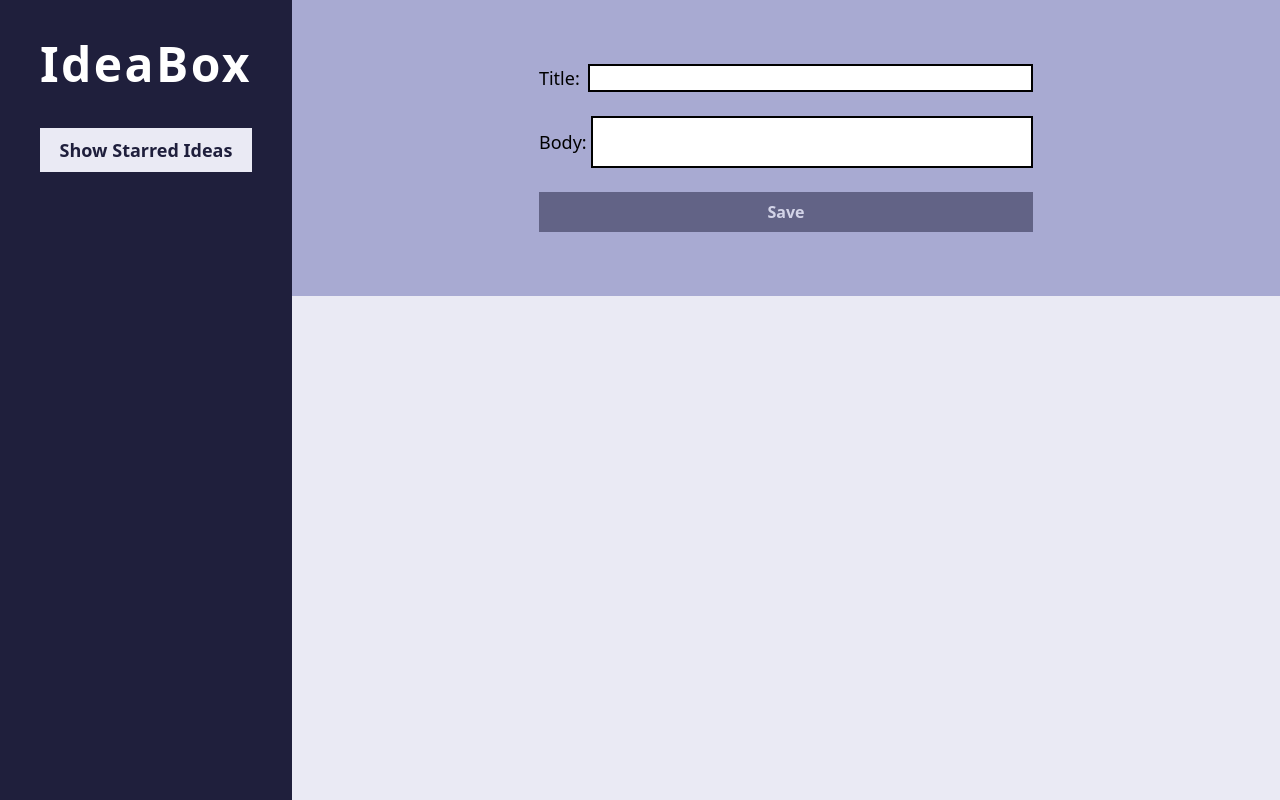
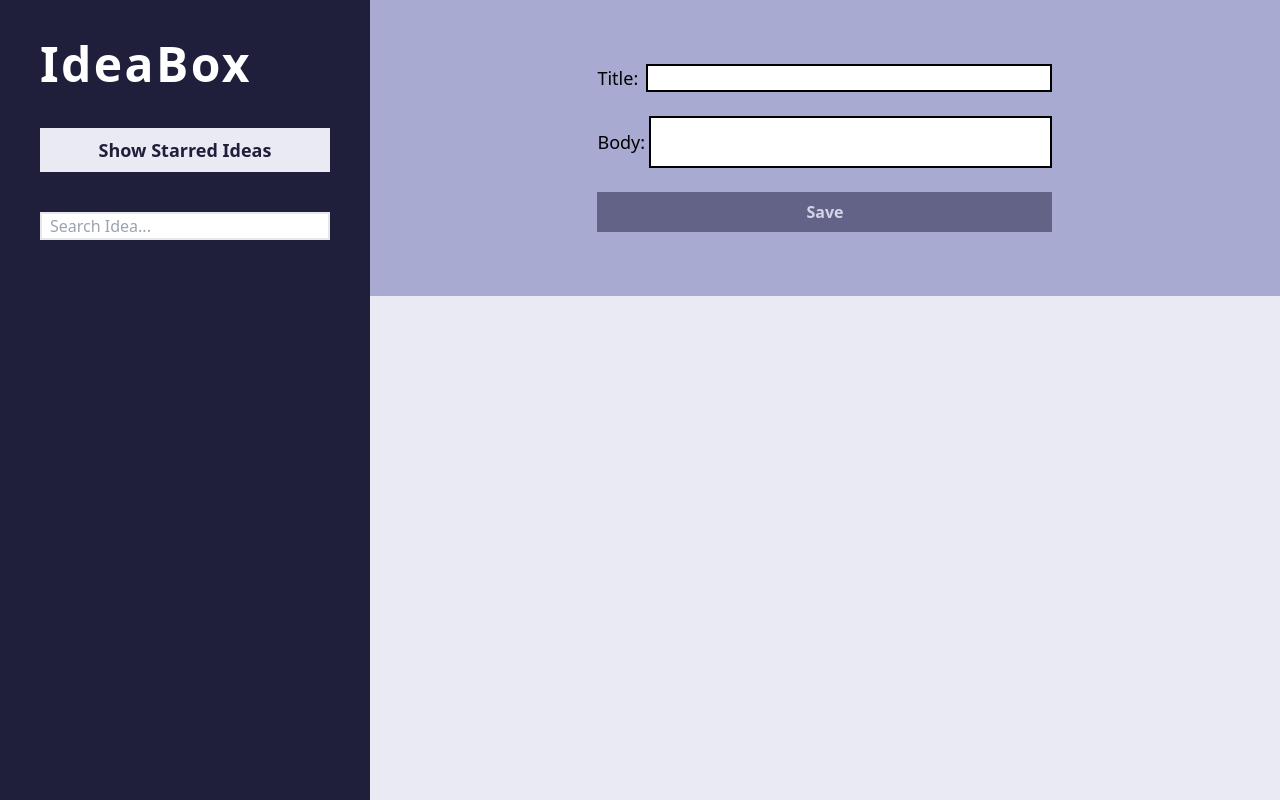
Before and after one commit to Jesusborjas006/ideabox, a React (Vite) app: page / in a window 1280 px wide. Built offline with nearby package versions, Linux system fonts and the light colour scheme.

Commit message:
Create search input with styling and add state value

```diff
--- a/src/components/SideBar.tsx
+++ b/src/components/SideBar.tsx
@@ -1,9 +1,13 @@
+import { useState } from "react";
+
 interface SideBarProps {
   showFavorites: boolean;
   setShowFavorites: React.Dispatch<React.SetStateAction<boolean>>;
 }
 
 const SideBar = ({ showFavorites, setShowFavorites }: SideBarProps) => {
+  const [query, setQuery] = useState("");
+
   return (
     <nav className="sticky top-0 bg-[#1f1f3C] text-white min-h-screen px-10">
       <h1 className="text-5xl font-bold pt-10 tracking-wider">IdeaBox</h1>
@@ -13,6 +17,13 @@ const SideBar = ({ showFavorites, setShowFavorites }: SideBarProps) => {
       >
         {showFavorites ? "Show All Ideas" : "Show Starred Ideas"}
       </button>
+      <input
+        className="border-2 mt-10 w-full indent-2 text-black"
+        type="text"
+        placeholder="Search Idea..."
+        value={query}
+        onChange={(e) => setQuery(e.target.value)}
+      />
     </nav>
   );
 };
```
